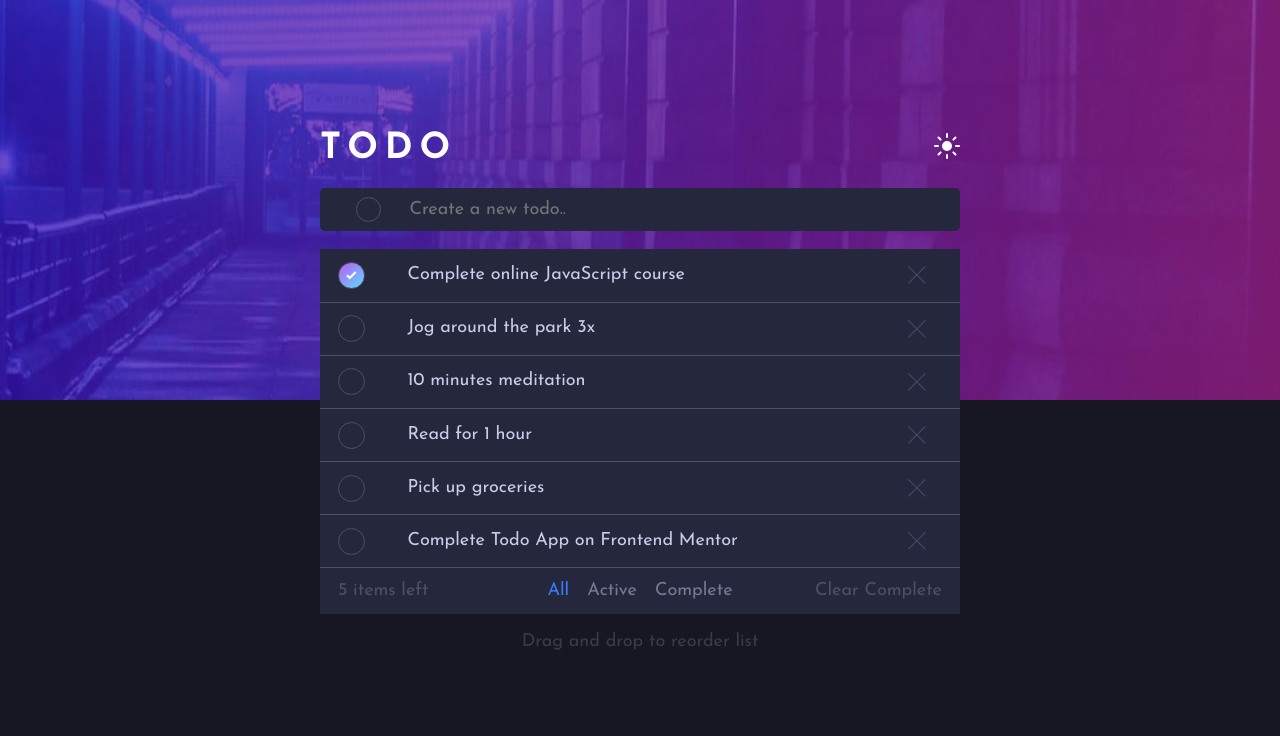
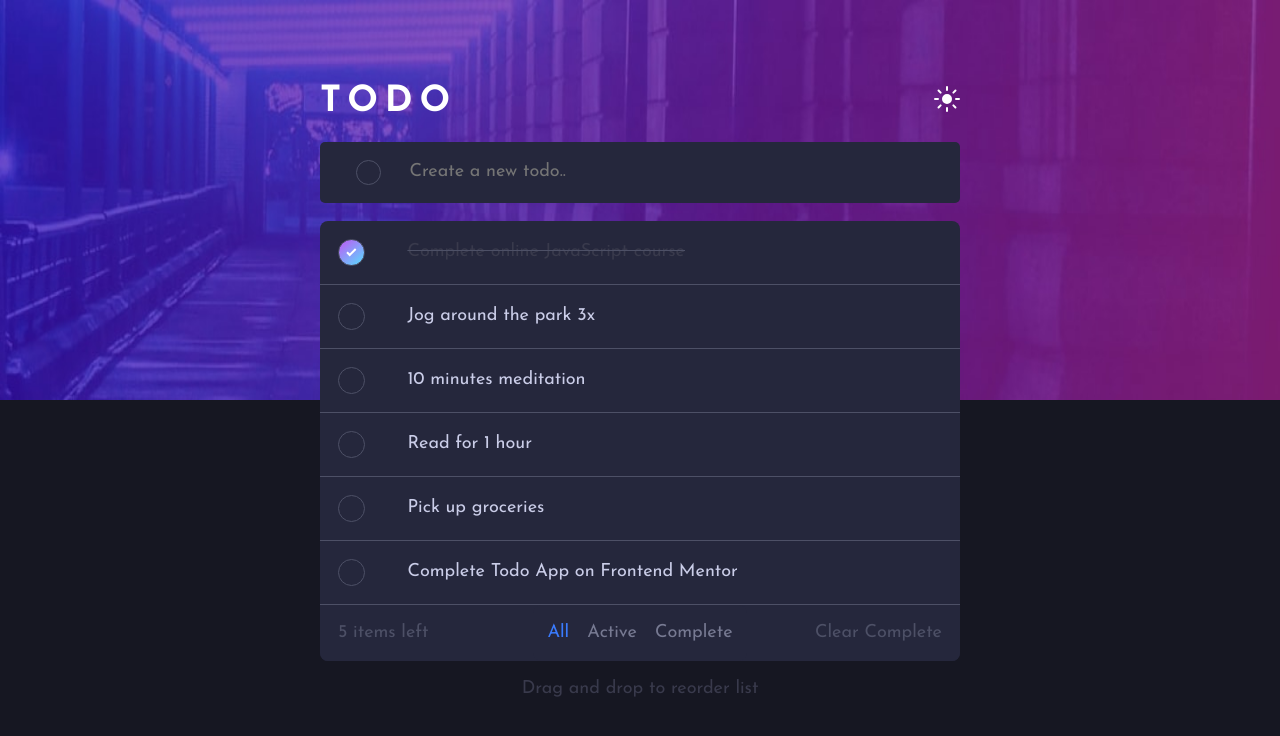
Before and after one commit to jbuendia1y/todo-app-frontendMentor, an Angular app: page / in a window 1280 px wide. Shown: the top 736 px of the page. Built offline with nearby package versions, Linux system fonts and the light colour scheme.

Commit message:
cross hover

```diff
--- a/src/app/components/list-filters/list-filters.component.scss
+++ b/src/app/components/list-filters/list-filters.component.scss
@@ -1,10 +1,11 @@
 .filter{
     display: flex;
     justify-content: center;
+    padding: 1em 0;
+
+    border-radius: 8px;
     color: var(--text-filters);
     background-color: var(--background-item);
-
-    padding: .7em 0;
 
     &__item{
         margin: 0 .5em;
@@ -27,6 +28,7 @@
 @media screen and (min-width:1024px){
     .filter{
         margin: 0;
+        border: 0;
         &__item{
             cursor: pointer;
         }
--- a/src/app/components/list/list.component.html
+++ b/src/app/components/list/list.component.html
@@ -1,12 +1,12 @@
 <app-new-work-form [list]="list" (addItem)="pushToList($event)"></app-new-work-form>
 <div cdkDropList class="list" (cdkDropListDropped)="drop($event)">
-    <div class="list__item" *ngFor="let item of list" cdkDrag>
+    <div class="list__item" *ngFor="let item of list" (mouseover)="viewCross(item.id)" (mouseout)="hiddenCross(item.id)" cdkDrag>
         <div class="grid">
             <div class="check" (click)="toogleStatus(item.id)" [ngClass]="{'check__active':item.status == true,'desactiveHover':item.status == true}">
                 <div *ngIf="item.status" class="check__img"></div>
             </div>
-            <p class="list__text"> {{item.content}} </p>
-            <div class="cross" (click)="deleteWork(item.id)">
+            <p class="list__text" [ngClass]="{'list__text-complete':item.status == true}"> {{item.content}} </p>
+            <div class="cross" (click)="deleteWork(item.id)" id="{{item.id}}">
                 <img src="assets/images/icon-cross.svg" alt="cross" class="cross__img">
             </div>
         </div>
--- a/src/app/components/list/list.component.scss
+++ b/src/app/components/list/list.component.scss
@@ -1,16 +1,20 @@
-.newTodo{
-    background-color: var(--background-item);
-}
-
 .list{
     border-radius: 8px;
     &__item,&__status{
-        padding: .7em 1em;
+        padding: 1em;
     }
 
     &__item{
         border-bottom: 1px solid var(--border);
         background-color: var(--background-item);
+
+        &:nth-child(1){
+            border-radius: 8px 8px 0 0;
+        }
+
+        &:nth-last-child(1){
+            border-radius: 0 0 8px 8px;
+        }
 
         &:active{
             transition: all .25s;
@@ -22,9 +26,20 @@
         margin: 0;
         display: inline-block;
         color: var(--text);
+        transition: text-decoration .25s, color .25s;
 
         &:hover{
             color: var(--text-listHover);
+        }
+
+        &-complete{
+            color: var(--text-complete);
+            text-decoration: line-through;
+            text-decoration-color: var(--border);
+
+            &:hover{
+                color: var(--text-complete);
+            }
         }
     }
 
@@ -36,12 +51,15 @@
         grid-template-rows: auto 1em auto;
         color: var(--border);
 
+        border-radius: 8px;
+
         &-hover{
-            padding: .7em 1em;
+            padding: 1em;
             &:nth-child(1){
                 grid-column: 1/2;
                 grid-row: 1/2;
                 background-color: var(--background-item);
+                border-radius: 0 0 0 8px;
             }
 
             &:nth-last-child(1){
@@ -49,6 +67,7 @@
                 grid-row: 1/2;
 
                 background-color: var(--background-item);
+                border-radius: 0 0 8px 0;
 
                 text-align: right;
                 white-space: nowrap;
@@ -133,6 +152,7 @@
     align-items: center;
     justify-content: center;
     margin-left: auto;
+
     &__img{
         max-width: 100%;
     }
@@ -182,7 +202,20 @@
         }
     }
 
+    .check{
+        cursor: pointer;
+    }
+
     .cross{
         cursor: pointer;
+        visibility: hidden;
+        opacity: 0;
+
+        transition: opacity .25s;
+
+        &__active{
+            visibility: visible;
+            opacity: 1;
+        }
     }
 }
--- a/src/app/components/list/list.component.ts
+++ b/src/app/components/list/list.component.ts
@@ -53,6 +53,15 @@ export class ListComponent implements OnInit {
     }
   }
 
+  saveStorage(){
+    localStorage.setItem('listWorks',JSON.stringify(this.list))
+  }
+
+  moveToAll(){
+    const all = document.getElementById('all')
+    all?.click()
+  }
+
   ngOnInit(): void {
     //Verify LocalStorage Content
     if(localStorage.getItem('listWorks') == null){
@@ -63,6 +72,16 @@ export class ListComponent implements OnInit {
       if(this.list.length - 1  <= 0) this.count = 0
       else if(this.list.length > 1) this.reloadCount()
     }
+  }
+
+  //Pushing new Obj to the list
+  pushToList(data:listContent){
+    this.list = JSON.parse(<string>localStorage.getItem('listWorks'))
+    this.list.push(data)
+
+    this.saveStorage()
+    this.reloadCount()
+    this.moveToAll()
   }
 
   toogleStatus(id:number){
@@ -83,6 +102,20 @@ export class ListComponent implements OnInit {
     this.saveStorage()
   }
 
+  viewCross(id:number){
+    if(window.screen.width >= 1024){
+      console.log('ssdsd')
+      const crossN = document.getElementById(`${id}`)
+      crossN?.classList.add('cross__active')
+    }
+  }
+  hiddenCross(id:number){
+    if(window.screen.width >= 1024){
+      const crossN = document.getElementById(`${id}`)
+      crossN?.classList.remove('cross__active')
+    }
+  }
+
   deleteComplete(){
     this.list = JSON.parse(<string>localStorage.getItem('listWorks'))
     this.list = this.list.filter(item => item.status !== true)
@@ -91,28 +124,9 @@ export class ListComponent implements OnInit {
     this.moveToAll()
   }
 
-  saveStorage(){
-    localStorage.setItem('listWorks',JSON.stringify(this.list))
-  }
-
   filter(data:listContent[]){
     this.list = data
     this.reloadCount()
-  }
-
-  //Pushing new Obj to the list
-  pushToList(data:listContent){
-    this.list = JSON.parse(<string>localStorage.getItem('listWorks'))
-    this.list.push(data)
-
-    this.saveStorage()
-    this.reloadCount()
-    this.moveToAll()
-  }
-
-  moveToAll(){
-    const all = document.getElementById('all')
-    all?.click()
   }
 
   //Drag & Drop Angular Material
--- a/src/app/components/new-work-form/new-work-form.component.scss
+++ b/src/app/components/new-work-form/new-work-form.component.scss
@@ -2,15 +2,15 @@
 
     display: grid;
     grid-template-columns: 10% 75% 10%;
+    column-gap: .5em;
     align-items: center;
     justify-content: start;
 
-    column-gap: .5em;
     width: 100%;
+    padding: 1em;
     box-sizing: border-box;
 
     background-color: var(--background-item);
-    padding: .5em 1em;
     border-radius: 5px;
 
     margin-bottom: 1em;
@@ -49,3 +49,11 @@
         }
     }
 }
+
+@media screen and (min-width:1024px){
+    .newTodo{
+        &__check{
+            cursor: pointer;
+        }
+    }
+}
```
Also changed, not shown: src/styles.scss (+0 -10 lines).
